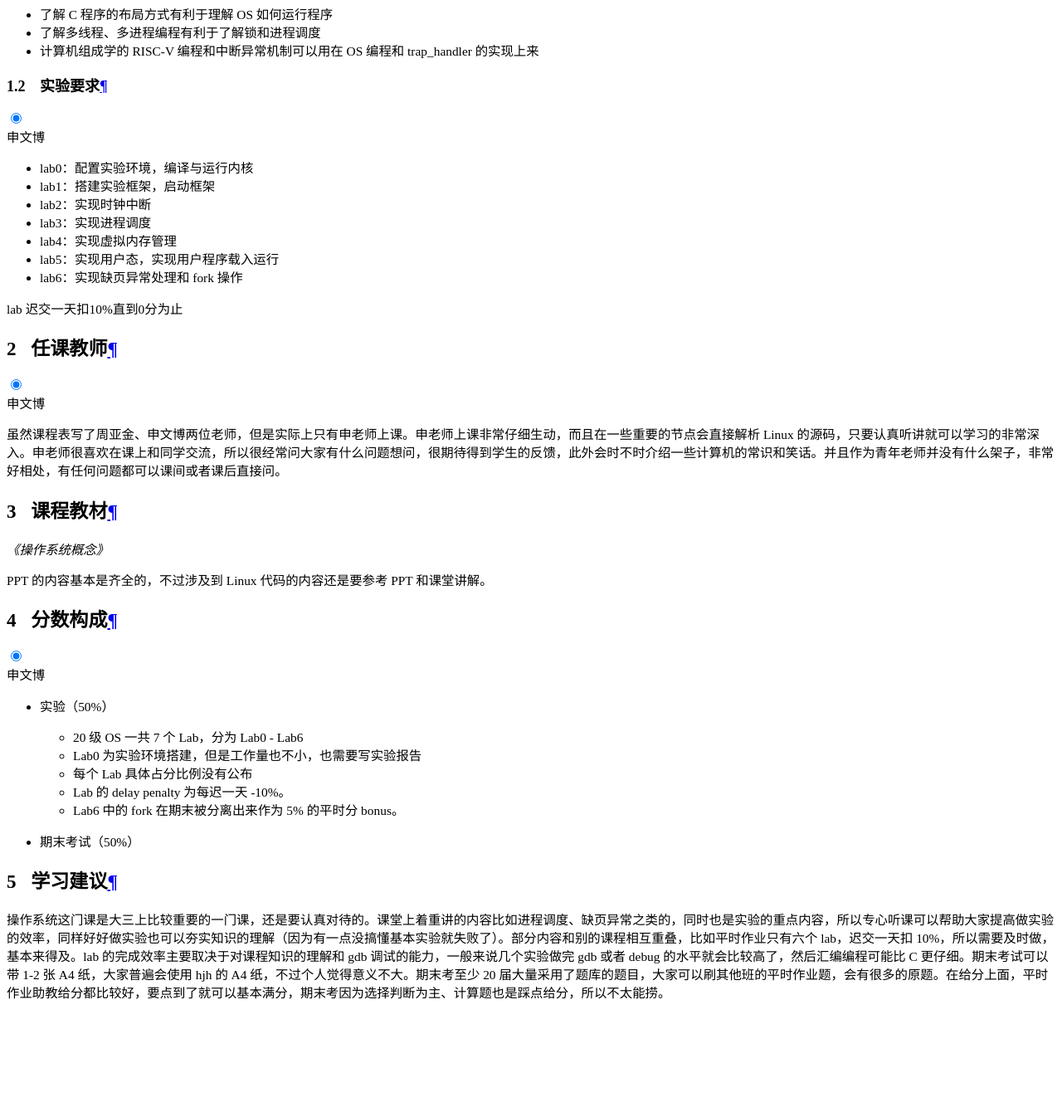
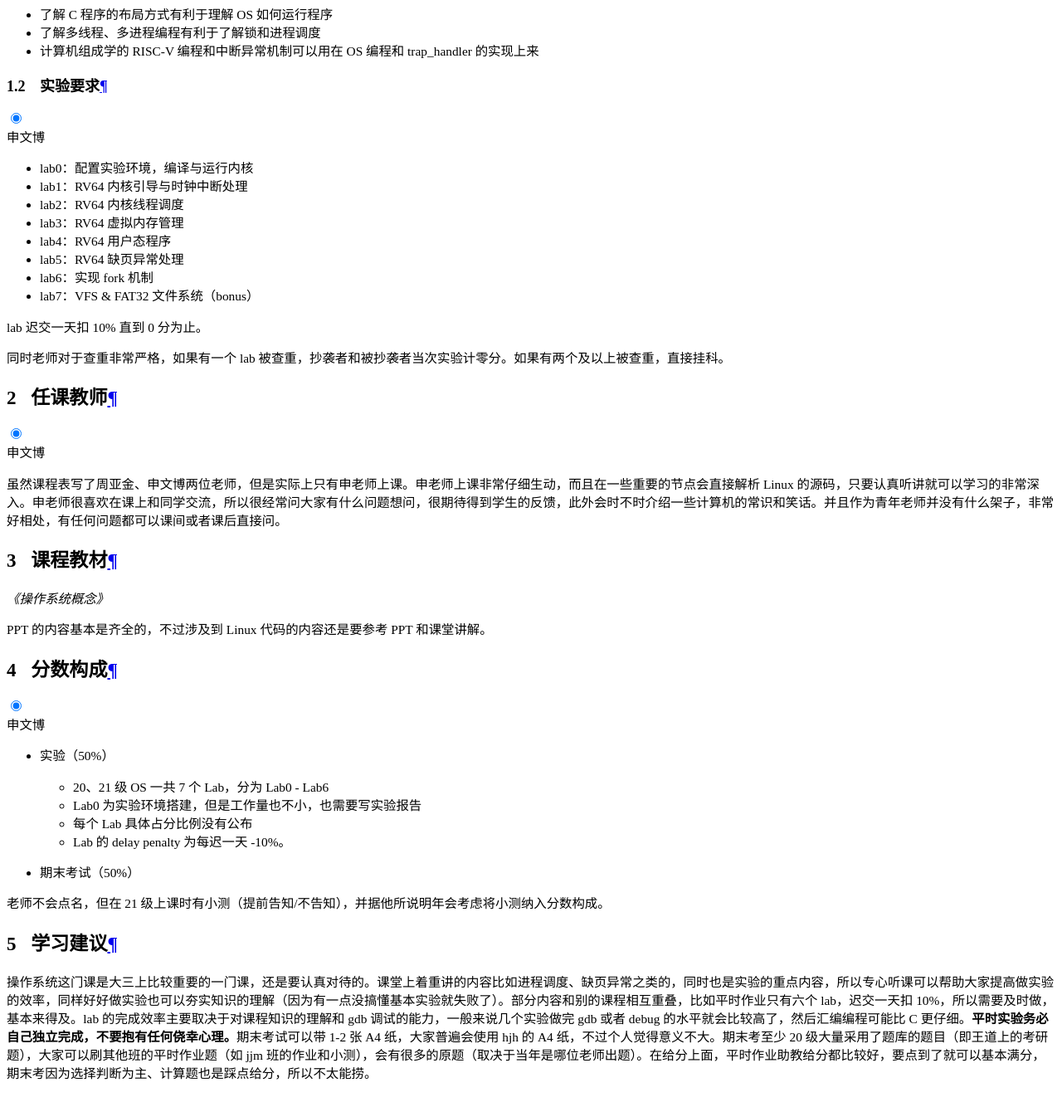
Before and after one commit to ZJU-Turing/TuringCourses, an MkDocs documentation site: the page built from docs/major_basic/operating_system/index.md, in a window 1280 px wide and 1400 px high, scrolled down 18396 px. Shown: the top 1340 px of the window at 83% size. Built offline with MkDocs 1.6.1 and Material for MkDocs 9.7.7, drawn with Linux system fonts in a browser that asks for light colours; comment, search, counter and statistics services are not loaded.

Commit message:
docs: 更新操作系统课程内容

```diff
--- a/docs/major_basic/operating_system/index.md
+++ b/docs/major_basic/operating_system/index.md
@@ -30,14 +30,17 @@
 === "申文博"
 
     * lab0：配置实验环境，编译与运行内核
-    * lab1：搭建实验框架，启动框架
-    * lab2：实现时钟中断
-    * lab3：实现进程调度
-    * lab4：实现虚拟内存管理
-    * lab5：实现用户态，实现用户程序载入运行
-    * lab6：实现缺页异常处理和 fork 操作
+    * lab1：RV64 内核引导与时钟中断处理
+    * lab2：RV64 内核线程调度
+    * lab3：RV64 虚拟内存管理
+    * lab4：RV64 用户态程序
+    * lab5：RV64 缺页异常处理
+    * lab6：实现 fork 机制
+    * lab7：VFS & FAT32 文件系统（bonus）
 
-    lab 迟交一天扣10%直到0分为止
+    lab 迟交一天扣 10% 直到 0 分为止。
+
+    同时老师对于查重非常严格，如果有一个 lab 被查重，抄袭者和被抄袭者当次实验计零分。如果有两个及以上被查重，直接挂科。
 
 ## 任课教师
 
@@ -57,13 +60,14 @@ PPT 的内容基本是齐全的，不过涉及到 Linux 代码的内容还是要
 
     * 实验（50%）
 
-        - 20 级 OS 一共 7 个 Lab，分为 Lab0 - Lab6
+        - 20、21 级 OS 一共 7 个 Lab，分为 Lab0 - Lab6
         - Lab0 为实验环境搭建，但是工作量也不小，也需要写实验报告
         - 每个 Lab 具体占分比例没有公布
         - Lab 的 delay penalty 为每迟一天 -10%。
-        - Lab6 中的 fork 在期末被分离出来作为 5% 的平时分 bonus。
     * 期末考试（50%）
+
+    老师不会点名，但在 21 级上课时有小测（提前告知/不告知），并据他所说明年会考虑将小测纳入分数构成。
 
 ## 学习建议
 
-操作系统这门课是大三上比较重要的一门课，还是要认真对待的。课堂上着重讲的内容比如进程调度、缺页异常之类的，同时也是实验的重点内容，所以专心听课可以帮助大家提高做实验的效率，同样好好做实验也可以夯实知识的理解（因为有一点没搞懂基本实验就失败了）。部分内容和别的课程相互重叠，比如平时作业只有六个 lab，迟交一天扣 10%，所以需要及时做，基本来得及。lab 的完成效率主要取决于对课程知识的理解和 gdb 调试的能力，一般来说几个实验做完 gdb 或者 debug 的水平就会比较高了，然后汇编编程可能比 C 更仔细。期末考试可以带 1-2 张 A4 纸，大家普遍会使用 hjh 的 A4 纸，不过个人觉得意义不大。期末考至少 20 届大量采用了题库的题目，大家可以刷其他班的平时作业题，会有很多的原题。在给分上面，平时作业助教给分都比较好，要点到了就可以基本满分，期末考因为选择判断为主、计算题也是踩点给分，所以不太能捞。
+操作系统这门课是大三上比较重要的一门课，还是要认真对待的。课堂上着重讲的内容比如进程调度、缺页异常之类的，同时也是实验的重点内容，所以专心听课可以帮助大家提高做实验的效率，同样好好做实验也可以夯实知识的理解（因为有一点没搞懂基本实验就失败了）。部分内容和别的课程相互重叠，比如平时作业只有六个 lab，迟交一天扣 10%，所以需要及时做，基本来得及。lab 的完成效率主要取决于对课程知识的理解和 gdb 调试的能力，一般来说几个实验做完 gdb 或者 debug 的水平就会比较高了，然后汇编编程可能比 C 更仔细。**平时实验务必自己独立完成，不要抱有任何侥幸心理。**期末考试可以带 1-2 张 A4 纸，大家普遍会使用 hjh 的 A4 纸，不过个人觉得意义不大。期末考至少 20 级大量采用了题库的题目（即王道上的考研题），大家可以刷其他班的平时作业题（如 jjm 班的作业和小测），会有很多的原题（取决于当年是哪位老师出题）。在给分上面，平时作业助教给分都比较好，要点到了就可以基本满分，期末考因为选择判断为主、计算题也是踩点给分，所以不太能捞。
```
